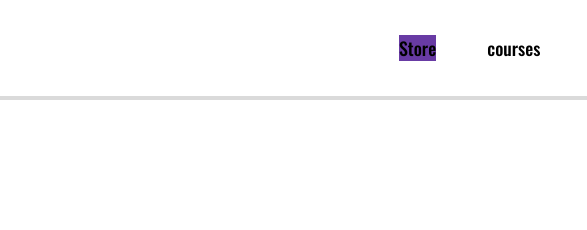
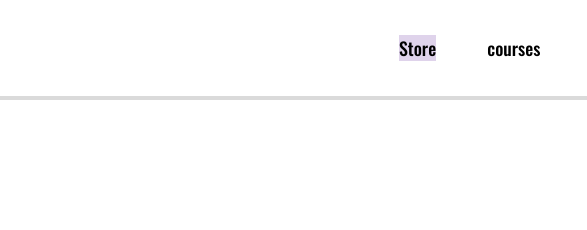
Before and after one commit to Muntaha07/coding.io, a plain HTML site: page index.html in a window 1280 px wide. In both pictures the pointer is over the item "Store". Shown: the top 230 px of the page, 0-587 px from the left. Drawn offline with nearby package versions, Linux system fonts and the light colour scheme.

Commit message:
2.6 updated

```diff
--- a/css/style.css
+++ b/css/style.css
@@ -70,7 +70,7 @@ nav i {
 
 nav ul li:hover {
     animation: fill 1s .5s ease-in-out;
-    background-color:#683BA4;
+    background-color: #DFD3EB;
 }
 
 @keyframes fill {
```
